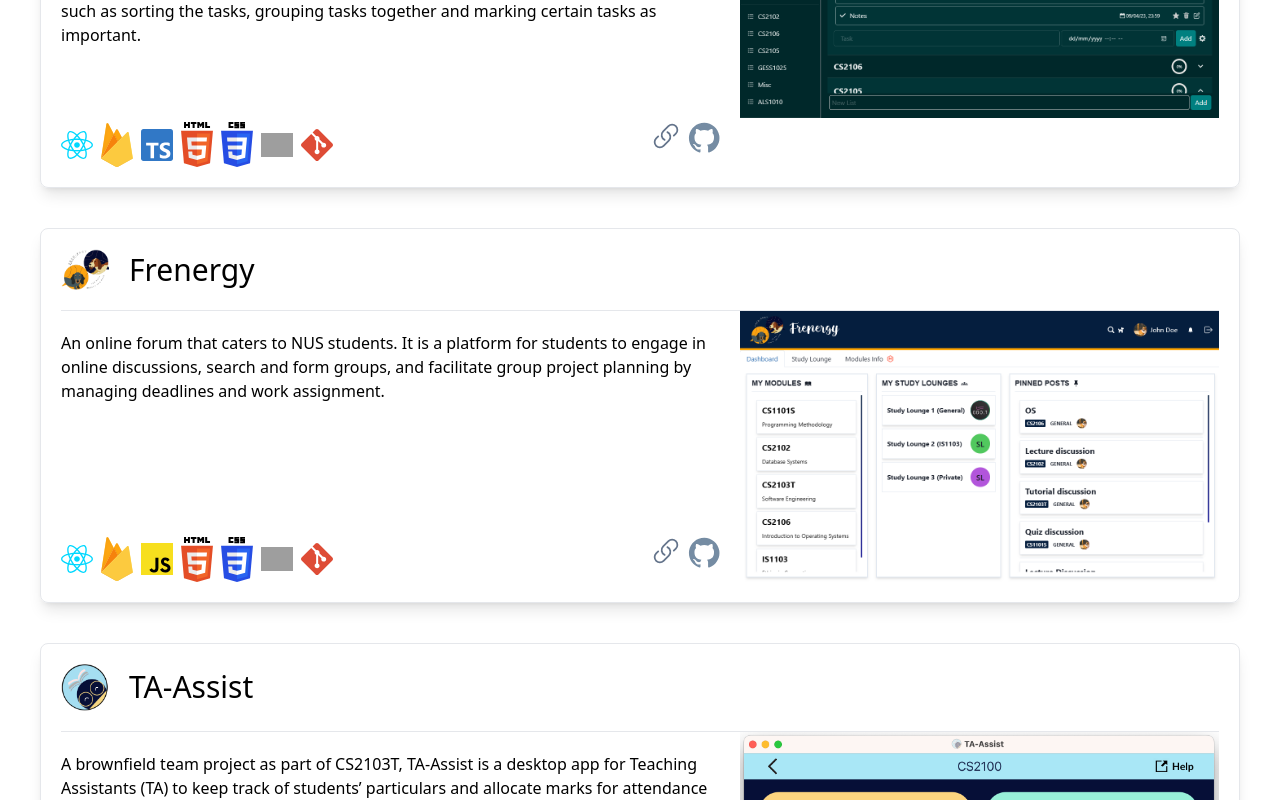
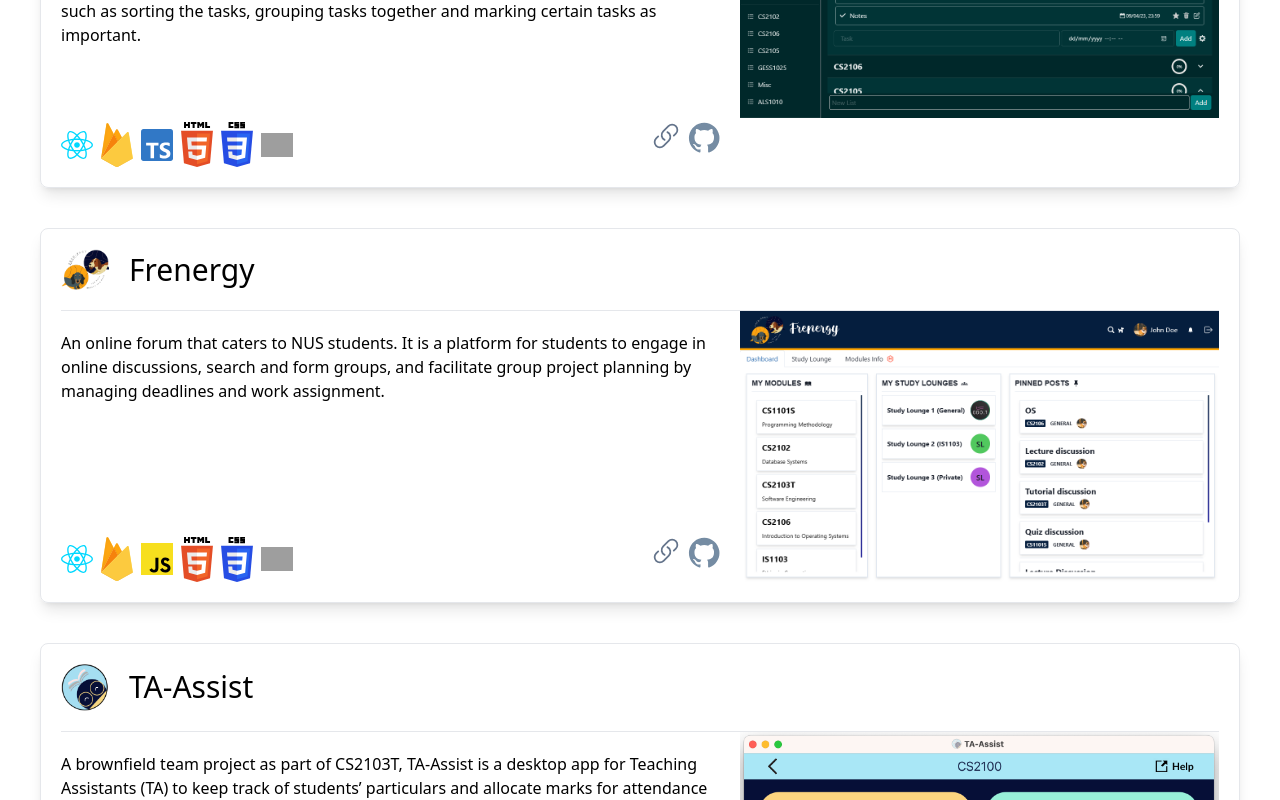
Before and after one commit to njxue/portfolio, a Vue app: page / in a window 1280 px wide. Shown: the part 1460-2260 px from the top of the page. Built offline with nearby package versions, Linux system fonts and the light colour scheme; grey boxes are pictures that could not be loaded.

Commit message:
Remove git from tech stacks

```diff
--- a/src/data/Projects.js
+++ b/src/data/Projects.js
@@ -25,7 +25,6 @@ const Projects = [
       "html",
       "css",
       "chakraui",
-      "git",
     ],
     githubLink: "https://github.com/njxue/odot",
     productLink: "https://odot.vercel.app",
@@ -49,7 +48,6 @@ const Projects = [
       "html",
       "css",
       "chakraui",
-      "git",
     ],
     githubLink: "https://github.com/njxue/frenergy",
     productLink: "https://frenergy.vercel.app",
@@ -67,7 +65,7 @@ const Projects = [
         "keep track of students’ particulars and allocate marks for attendance and assignments. It is optimized for use via a " +
         "Command Line Interface (CLI) while having the benefits of a Graphical User Interface (GUI).",
     },
-    techs: ["java", "git"],
+    techs: ["java"],
     githubLink: "https://github.com/AY2223S1-CS2103T-T12-1/tp",
     logo: "taassistLogo.png",
   },
```
